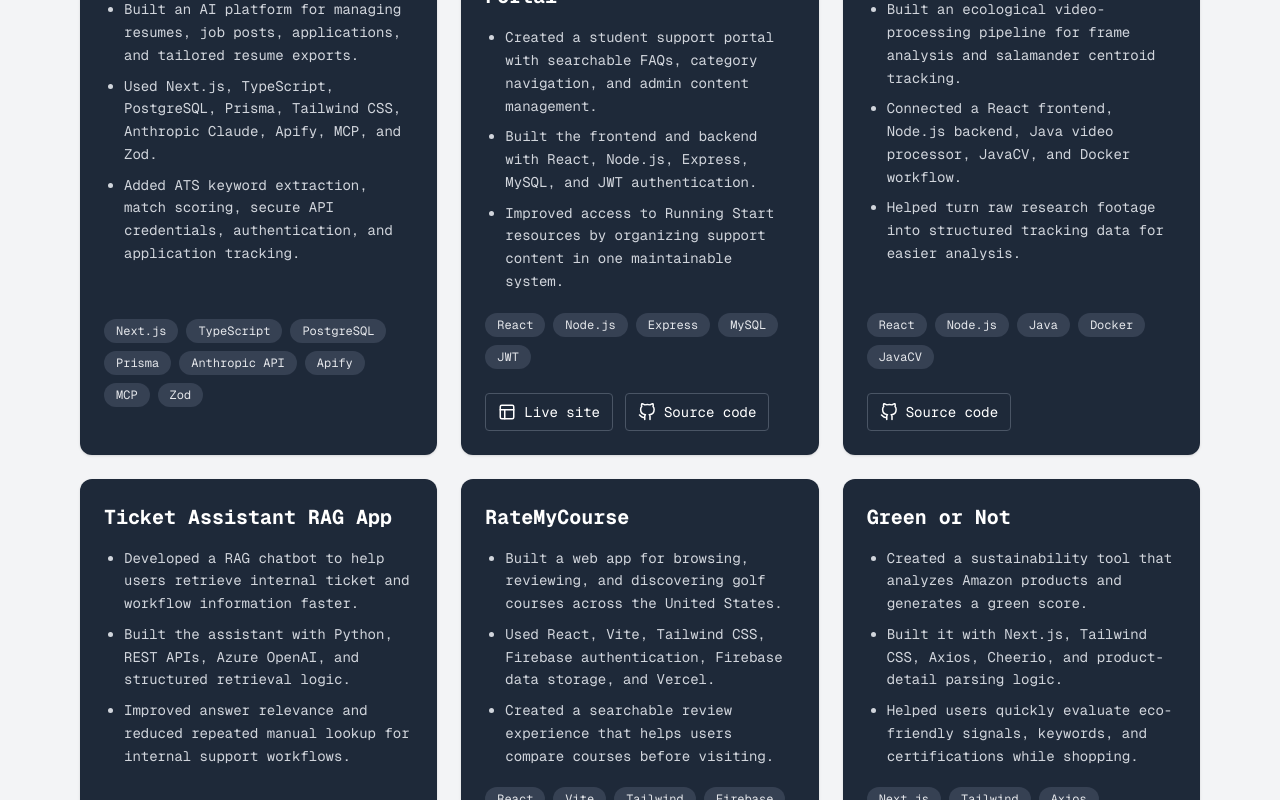
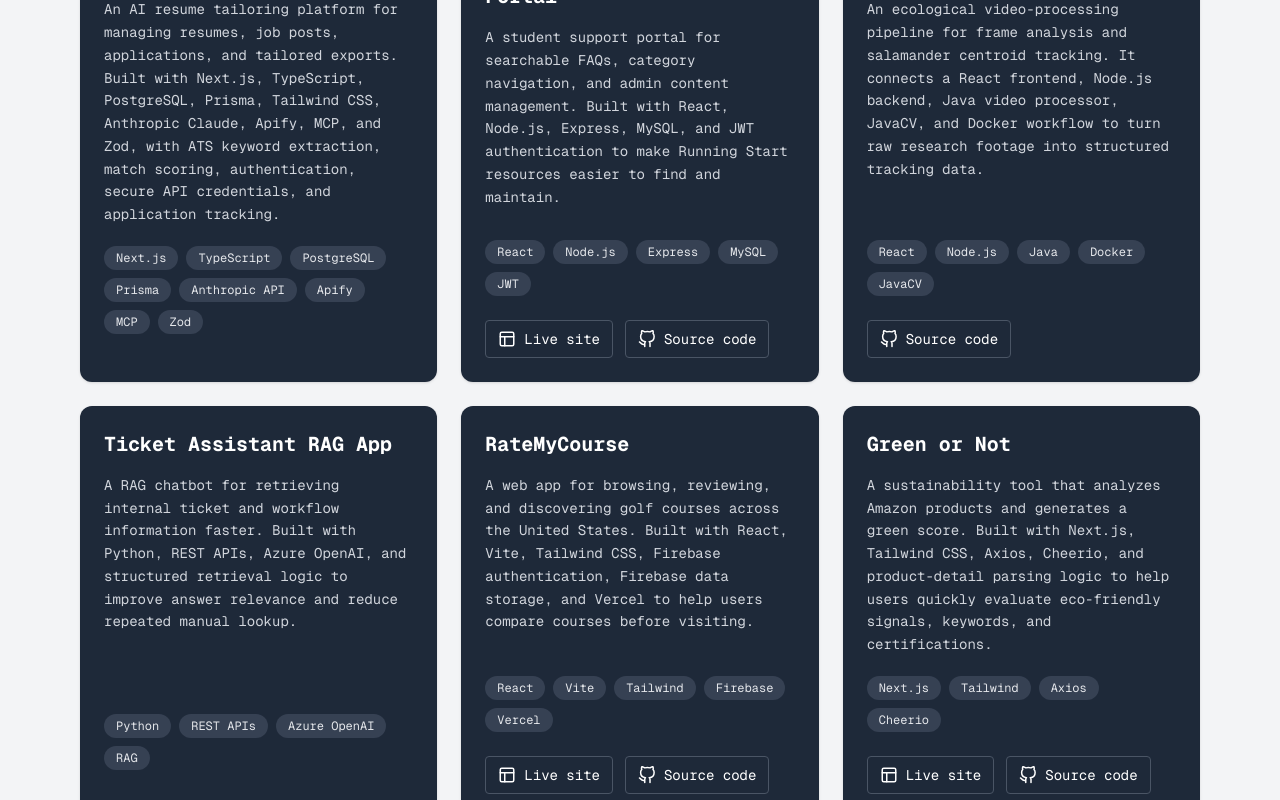
Before and after one commit to alstondsouza1/alston-dsouza1-main, a Next.js app: page / in a window 1280 px wide. Shown: the part 3820-4620 px from the top of the page. Built offline with nearby package versions, Linux system fonts and the light colour scheme; no server answers.

Commit message:
Update project descriptions

```diff
--- a/src/components/ProjectCard/page.jsx
+++ b/src/components/ProjectCard/page.jsx
@@ -6,11 +6,8 @@ import { Layout, GitHub } from "react-feather";
 const projects = [
   {
     title: "Tailor That Resume",
-    bullets: [
-      "Built an AI platform for managing resumes, job posts, applications, and tailored resume exports.",
-      "Used Next.js, TypeScript, PostgreSQL, Prisma, Tailwind CSS, Anthropic Claude, Apify, MCP, and Zod.",
-      "Added ATS keyword extraction, match scoring, secure API credentials, authentication, and application tracking.",
-    ],
+    description:
+      "An AI resume tailoring platform for managing resumes, job posts, applications, and tailored exports. Built with Next.js, TypeScript, PostgreSQL, Prisma, Tailwind CSS, Anthropic Claude, Apify, MCP, and Zod, with ATS keyword extraction, match scoring, authentication, secure API credentials, and application tracking.",
     tags: [
       "Next.js",
       "TypeScript",
@@ -26,55 +23,40 @@ const projects = [
   },
   {
     title: "Running Start Support Portal",
-    bullets: [
-      "Created a student support portal with searchable FAQs, category navigation, and admin content management.",
-      "Built the frontend and backend with React, Node.js, Express, MySQL, and JWT authentication.",
-      "Improved access to Running Start resources by organizing support content in one maintainable system.",
-    ],
+    description:
+      "A student support portal for searchable FAQs, category navigation, and admin content management. Built with React, Node.js, Express, MySQL, and JWT authentication to make Running Start resources easier to find and maintain.",
     tags: ["React", "Node.js", "Express", "MySQL", "JWT"],
     github: "https://github.com/alstondsouza1/Running-start-digital-support",
     project_site: "https://running-start-portal.vercel.app/",
   },
   {
     title: "Salamander Tracker",
-    bullets: [
-      "Built an ecological video-processing pipeline for frame analysis and salamander centroid tracking.",
-      "Connected a React frontend, Node.js backend, Java video processor, JavaCV, and Docker workflow.",
-      "Helped turn raw research footage into structured tracking data for easier analysis.",
-    ],
+    description:
+      "An ecological video-processing pipeline for frame analysis and salamander centroid tracking. It connects a React frontend, Node.js backend, Java video processor, JavaCV, and Docker workflow to turn raw research footage into structured tracking data.",
     tags: ["React", "Node.js", "Java", "Docker", "JavaCV"],
     github: "https://github.com/alstondsouza1/salamander-project",
     project_site: "",
   },
   {
     title: "Ticket Assistant RAG App",
-    bullets: [
-      "Developed a RAG chatbot to help users retrieve internal ticket and workflow information faster.",
-      "Built the assistant with Python, REST APIs, Azure OpenAI, and structured retrieval logic.",
-      "Improved answer relevance and reduced repeated manual lookup for internal support workflows.",
-    ],
+    description:
+      "A RAG chatbot for retrieving internal ticket and workflow information faster. Built with Python, REST APIs, Azure OpenAI, and structured retrieval logic to improve answer relevance and reduce repeated manual lookup.",
     tags: ["Python", "REST APIs", "Azure OpenAI", "RAG"],
     github: "",
     project_site: "",
   },
   {
     title: "RateMyCourse",
-    bullets: [
-      "Built a web app for browsing, reviewing, and discovering golf courses across the United States.",
-      "Used React, Vite, Tailwind CSS, Firebase authentication, Firebase data storage, and Vercel.",
-      "Created a searchable review experience that helps users compare courses before visiting.",
-    ],
+    description:
+      "A web app for browsing, reviewing, and discovering golf courses across the United States. Built with React, Vite, Tailwind CSS, Firebase authentication, Firebase data storage, and Vercel to help users compare courses before visiting.",
     tags: ["React", "Vite", "Tailwind", "Firebase", "Vercel"],
     github: "https://github.com/alstondsouza1/rate-my-course",
     project_site: "https://rate-my-course1.vercel.app/",
   },
   {
     title: "Green or Not",
-    bullets: [
-      "Created a sustainability tool that analyzes Amazon products and generates a green score.",
-      "Built it with Next.js, Tailwind CSS, Axios, Cheerio, and product-detail parsing logic.",
-      "Helped users quickly evaluate eco-friendly signals, keywords, and certifications while shopping.",
-    ],
+    description:
+      "A sustainability tool that analyzes Amazon products and generates a green score. Built with Next.js, Tailwind CSS, Axios, Cheerio, and product-detail parsing logic to help users quickly evaluate eco-friendly signals, keywords, and certifications.",
     tags: ["Next.js", "Tailwind", "Axios", "Cheerio"],
     github: "https://github.com/alstondsouza1/green-or-not",
     project_site: "https://green-or-not2.vercel.app/",
@@ -117,11 +99,9 @@ export default function Projects() {
             >
               <h3 className="mb-4 text-xl font-bold">{project.title}</h3>
 
-              <ul className="mb-5 flex-1 list-disc space-y-2 pl-5 text-sm leading-relaxed text-gray-300">
-                {project.bullets.map((bullet) => (
-                  <li key={bullet}>{bullet}</li>
-                ))}
-              </ul>
+              <p className="mb-5 flex-1 text-sm leading-relaxed text-gray-300">
+                {project.description}
+              </p>
 
               <div className="mb-6 flex flex-wrap gap-2">
                 {project.tags.map((tag) => (
```
